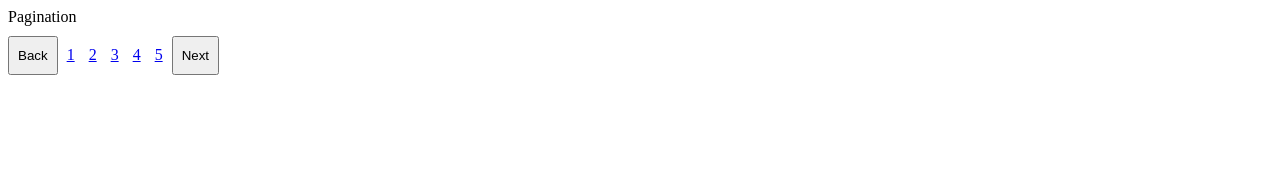
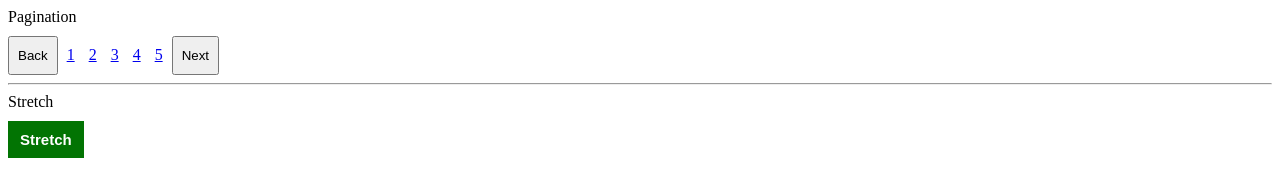
Before and after one commit to amanullah01/html-css-course, a plain HTML site: page box-exercise.html in a window 1280 px wide. Drawn offline with Linux system fonts and the light colour scheme.

Commit message:
stretch button

```diff
--- a/box-exercise.html
+++ b/box-exercise.html
@@ -19,5 +19,12 @@
         <button class="pagination-button">Next</button>
       </div>
     </div>
+    <hr />
+    <div>
+      <label>Stretch</label>
+      <div>
+        <button class="stretch">Stretch</button>
+      </div>
+    </div>
   </body>
 </html>
--- a/css/box-exercise-style.css
+++ b/css/box-exercise-style.css
@@ -10,3 +10,18 @@ label {
 .page-no {
   padding: 0 5px;
 }
+
+.stretch {
+  background-color: #027403;
+  color: white;
+  border: none;
+  padding: 10px 12px;
+  font-size: 15px;
+  font-weight: bold;
+  cursor: pointer;
+  transition: padding 0.5s;
+}
+
+.stretch:hover {
+  padding: 20px 24px;
+}
```
